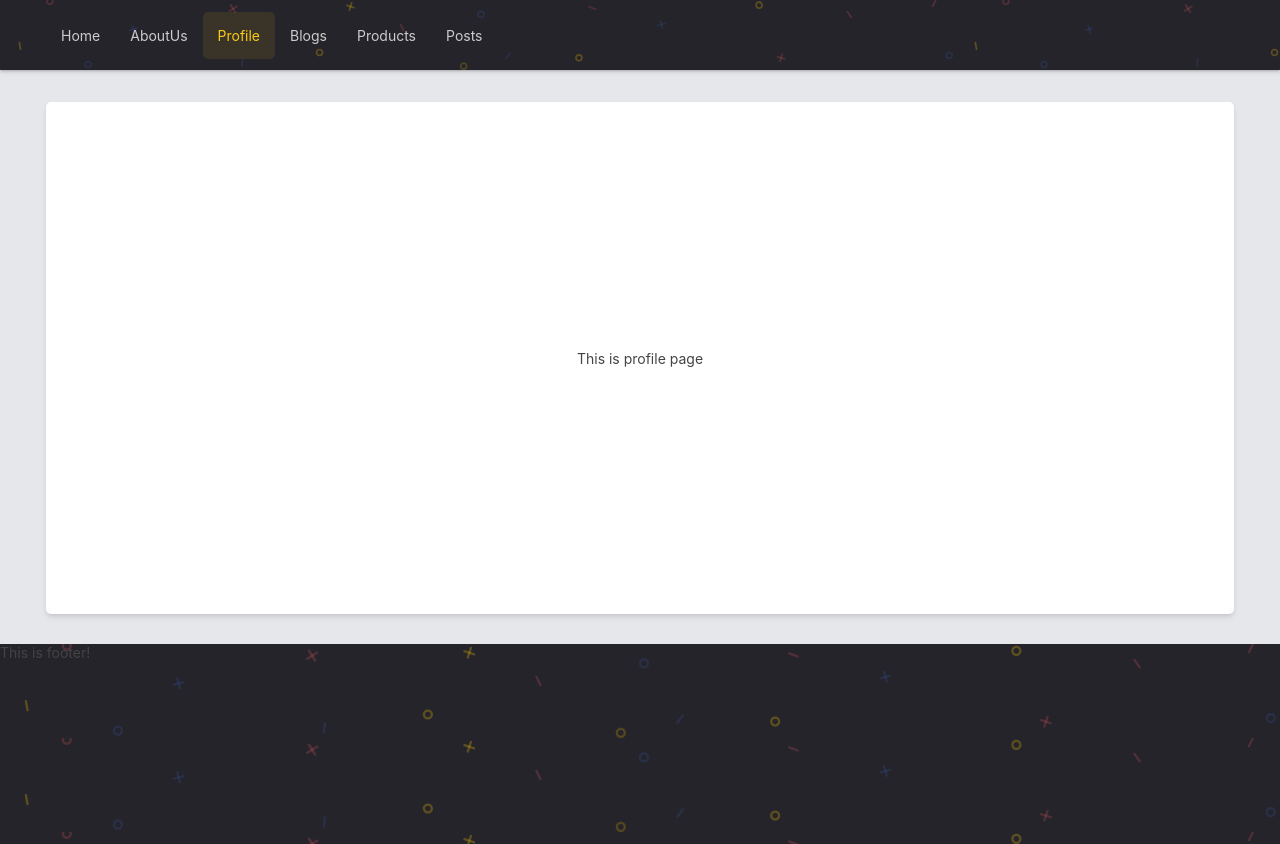
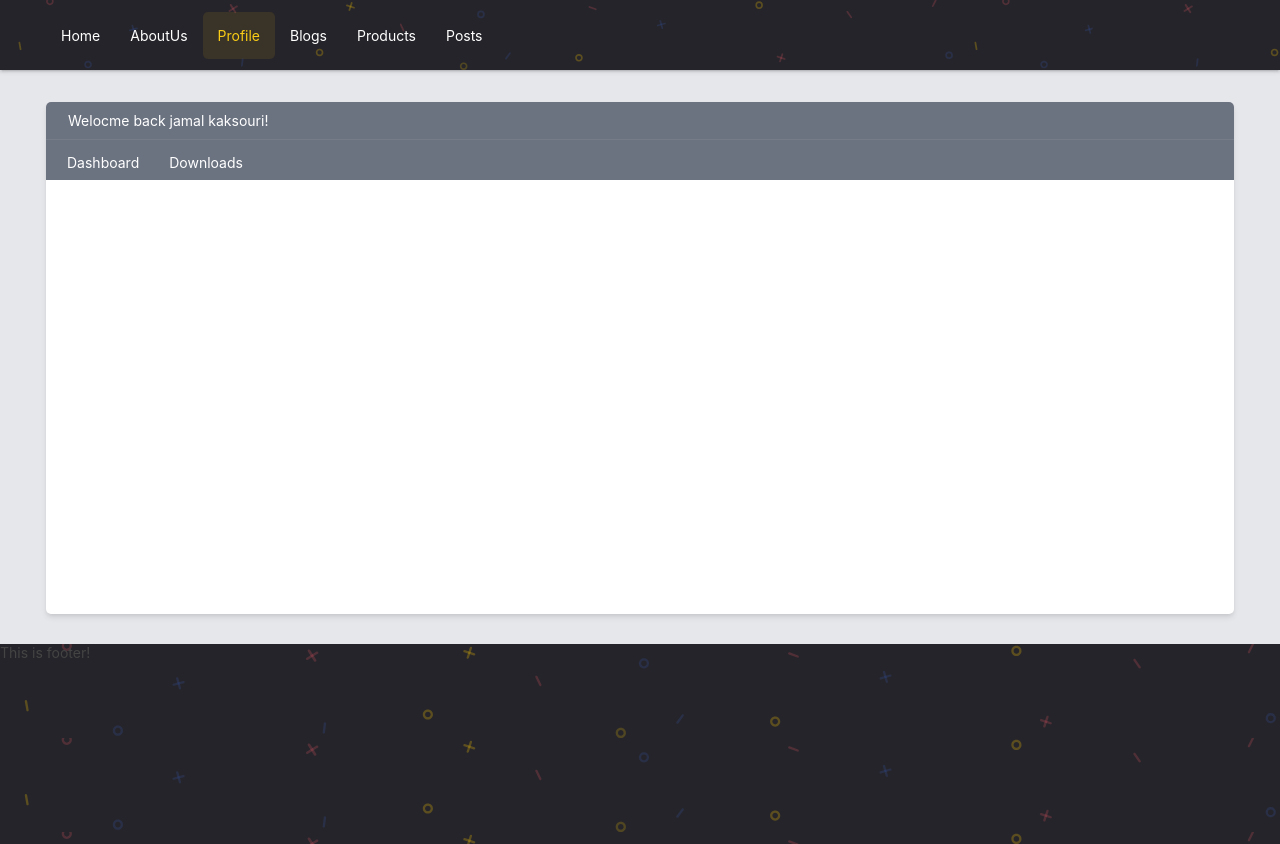
Before and after one commit to jamalkaksouri/React-SPA, a React (Create React App) app: page /profile in a window 1280 px wide. Built offline with nearby package versions, Linux system fonts and the light colour scheme.

Commit message:
nested links added

```diff
--- a/package.json
+++ b/package.json
@@ -3,6 +3,7 @@
   "version": "0.1.0",
   "private": true,
   "dependencies": {
+    "query-string": "^7.1.0",
     "react": "^17.0.2",
     "react-dom": "^17.0.2",
     "react-router-dom": "^6.2.1",
--- a/src/components/Blog.js
+++ b/src/components/Blog.js
@@ -1,10 +1,13 @@
-import { Link, useParams } from "react-router-dom";
+import { Link, useLocation, useParams } from "react-router-dom";
+import queryString from "query-string";
 
 const Blog = () => {
-  const url_id = useParams();
+  const params = useParams();
+  const query = queryString.parse(useLocation().search);
+  console.log(query);
   return (
     <div className="notfound">
-      <h2>blog detail-{url_id.id}</h2>
+      <h2>blog detail-{params.id}</h2>
       <Link className="backlink" to="/blogs">
         back to blog page
       </Link>
--- /dev/null
+++ b/src/components/Dashboard.js
@@ -0,0 +1,5 @@
+const Dashboard = () => {
+  return <h2>This is dashboard</h2>;
+};
+
+export default Dashboard;
--- /dev/null
+++ b/src/components/Downloads.js
@@ -0,0 +1,5 @@
+const Downloads = () => {
+  return <h2>This is downloads</h2>;
+};
+
+export default Downloads;
--- /dev/null
+++ b/src/components/Profile.js
@@ -0,0 +1,19 @@
+import { Route, Routes } from "react-router-dom";
+import Dashboard from "../components/Dashboard";
+import Downloads from "../components/Downloads";
+import SideBar from "../components/SideBar";
+
+const Profile = () => {
+  return (
+    <div className="notfound">
+      <p>Welocme back jamal kaksouri!</p>
+      <SideBar />
+      <Routes>
+        <Route path="/dashboard" element={<Dashboard />} />
+        <Route path="/downloads" element={<Downloads />} />
+      </Routes>
+    </div>
+  );
+};
+
+export default Profile;
--- /dev/null
+++ b/src/components/SideBar.js
@@ -0,0 +1,29 @@
+import { NavLink } from "react-router-dom";
+
+const items = [
+  { name: "Dashboard", to: "/profile/dashboard" },
+  { name: "Downloads", to: "/profile/downloads" },
+];
+
+const SideBar = () => {
+  return (
+    <aside>
+      <ul>
+        {items.map((tab) => {
+          return (
+            <li className="nested">
+              <NavLink
+                to={tab.to}
+                className={(tabLink) => (tabLink.isActive ? "activeTab" : "")}
+              >
+                {tab.name}
+              </NavLink>
+            </li>
+          );
+        })}
+      </ul>
+    </aside>
+  );
+};
+
+export default SideBar;
--- a/src/index.css
+++ b/src/index.css
@@ -48,7 +48,7 @@ nav {
 ul li a {
   padding: 15px;
   border-radius: 5px;
-  color: #ccc;
+  color: #fff;
 }
 
 ul li a:hover {
@@ -69,7 +69,11 @@ footer {
 }
 
 .activeTab {
-  color: rgb(81, 81, 245);
+  color: #ffc107;
+  border-bottom: 2px solid #ffc107;
+  padding: 0 15px;
+  padding-bottom: 4px;
+  border-radius: 0;
 }
 
 .wrapper {
@@ -98,15 +102,26 @@ footer {
 }
 
 .notfound {
+  position: relative;
+  display: flex;
+  flex-direction: column;
+  justify-content: flex-start;
+  align-items: center;
   background-color: #fff;
   border-radius: 5px;
   box-shadow: rgb(0 0 0 / 10%) 0px 4px 6px -1px,
     rgb(0 0 0 / 6%) 0px 2px 4px -1px;
   width: 100%;
   height: 64vh;
-  justify-content: center;
-  display: flex;
-  align-items: center;
+}
+
+.notfound p {
+  padding: 10px 22px;
+  width: 100%;
+  background-color: #6b7280;
+  color: #fff;
+  border-bottom: 1px solid #777d88;
+  border-radius: 5px 5px 0 0;
 }
 
 .liLink {
@@ -128,13 +143,6 @@ footer {
   border-radius: 5px;
   color: white;
   background-color: #6f767c;
-}
-
-.notfound {
-  position: relative;
-  display: flex;
-  flex-direction: column;
-  align-items: center;
 }
 
 .btn_back {
@@ -159,3 +167,20 @@ footer {
     box-shadow: #ff980000 0 0 0 40px;
   }
 }
+
+aside {
+  background-color: #6b7280;
+  width: 100%;
+  height: 40px;
+  display: flex;
+  align-items: center;
+  padding-top: 5px;
+}
+
+.nested a:hover {
+  color: #ffc107;
+  border-bottom: 2px solid #ffc107;
+  padding: 0 15px;
+  padding-bottom: 4px;
+  border-radius: 0;
+}
--- a/src/pages/Blogs.js
+++ b/src/pages/Blogs.js
@@ -15,7 +15,10 @@ const Blogs = () => {
         return (
           <li key={item.to}>
             <abbr title={`Go to page ${item.name}`}>
-              <Link className="liLink" to={item.to}>
+              <Link
+                className="liLink"
+                to={{ pathname: item.to, search: "sort=name" }}
+              >
                 {item.name}
               </Link>
             </abbr>
--- a/src/pages/Profile.js
+++ /dev/null
@@ -1,9 +0,0 @@
-const Profile = () => {
-  return (
-    <div className="notfound">
-      <p>This is profile page</p>
-    </div>
-  );
-};
-
-export default Profile;
--- a/src/routes.js
+++ b/src/routes.js
@@ -6,13 +6,13 @@ import Blogs from "./pages/Blogs";
 import Home from "./pages/Home";
 import NotFound from "./pages/NotFound";
 import Products from "./pages/Products";
-import Profile from "./pages/Profile";
+import Profile from "./components/Profile";
 
 const routes = [
   { path: "/blogs/:id", element: <Blog /> },
   { path: "/products/:id", element: <Product /> },
   { path: "/about-us", element: <AboutUs /> },
-  { path: "/profile", element: <Profile /> },
+  { path: "/profile/*", element: <Profile /> },
   { path: "/blogs", element: <Blogs /> },
   { path: "/products", element: <Products /> },
   { path: "/post", element: <Post /> },
```
Also changed, not shown: 1 other file (tests, documents, lock files or other folders).
